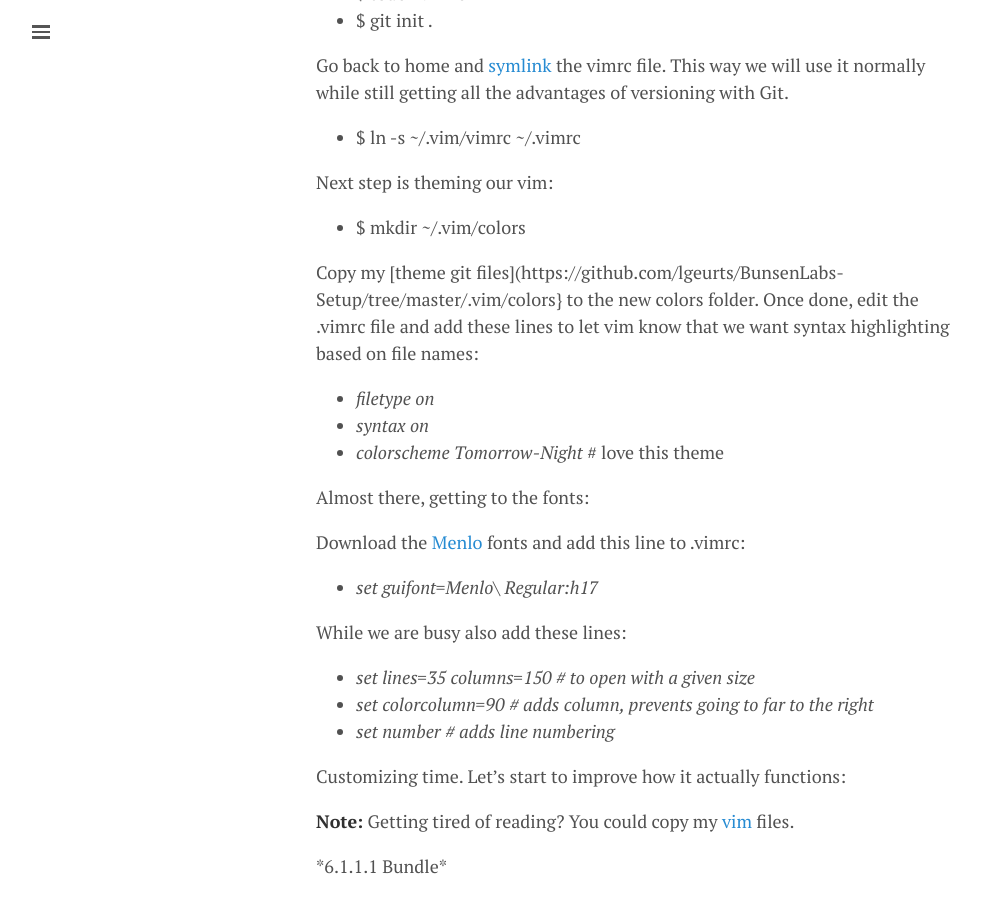
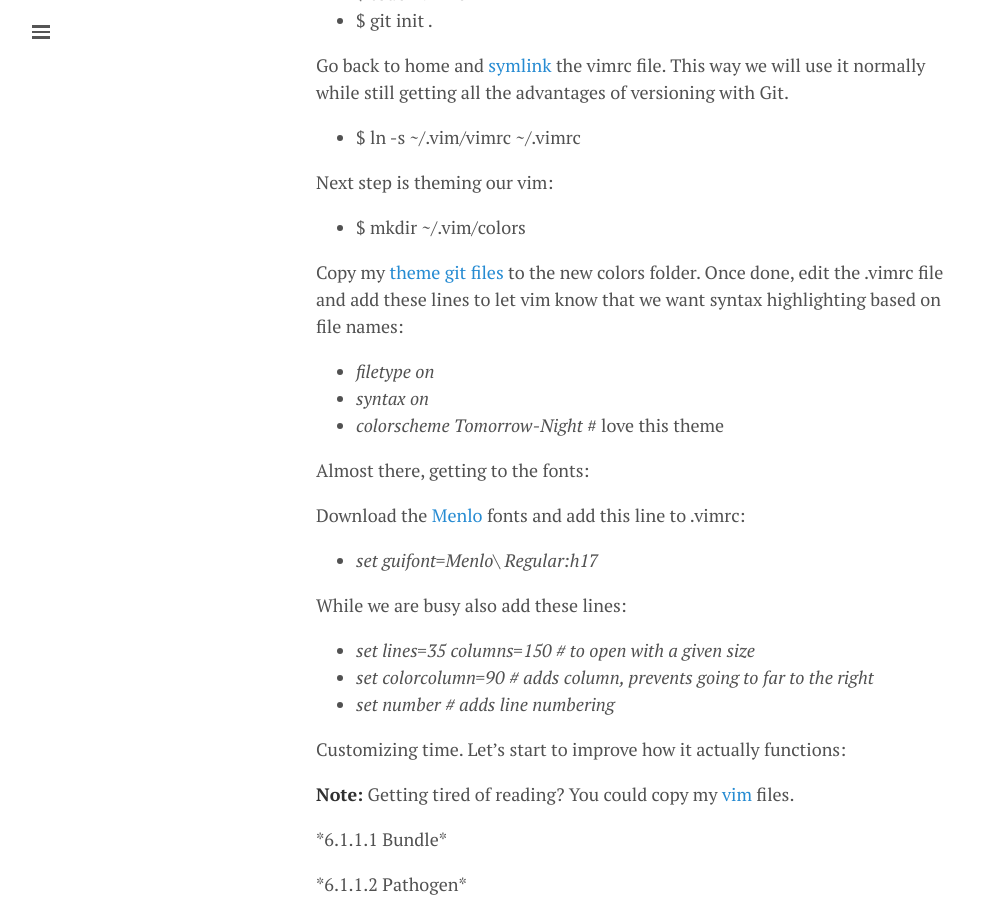
Before and after one commit to lgeurts/lgeurts.github.io, a Jekyll site: the page built from _posts/2017-07-11-bunsenlabs-linux-setup-notes-for dell-inspiron-6000.md, in a window 1280 px wide and 900 px high, scrolled down 5651 px. Shown: the whole window, without its empty margins (0-981 px from the left). Built offline with Jekyll 4.4.1, drawn with Linux system fonts in a browser that asks for light colours; nearby versions of some CDN libraries; comment, search, counter and statistics services are not loaded.

Commit message:
Update 2017-07-11-bunsenlabs-linux-setup-notes-for dell-inspiron-6000.md

```diff
--- a/_posts/2017-07-11-bunsenlabs-linux-setup-notes-for dell-inspiron-6000.md
+++ b/_posts/2017-07-11-bunsenlabs-linux-setup-notes-for dell-inspiron-6000.md
@@ -180,7 +180,7 @@
 
 - $ mkdir ~/.vim/colors
 
-Copy my [theme git files](https://github.com/lgeurts/BunsenLabs-Setup/tree/master/.vim/colors} to the new colors folder. Once done, edit the .vimrc file and add these lines to let vim know that we want syntax highlighting based on file names:
+Copy my [theme git files](https://github.com/lgeurts/BunsenLabs-Setup/tree/master/.vim/colors) to the new colors folder. Once done, edit the .vimrc file and add these lines to let vim know that we want syntax highlighting based on file names:
 
 - *filetype on*
 - *syntax on*
```
